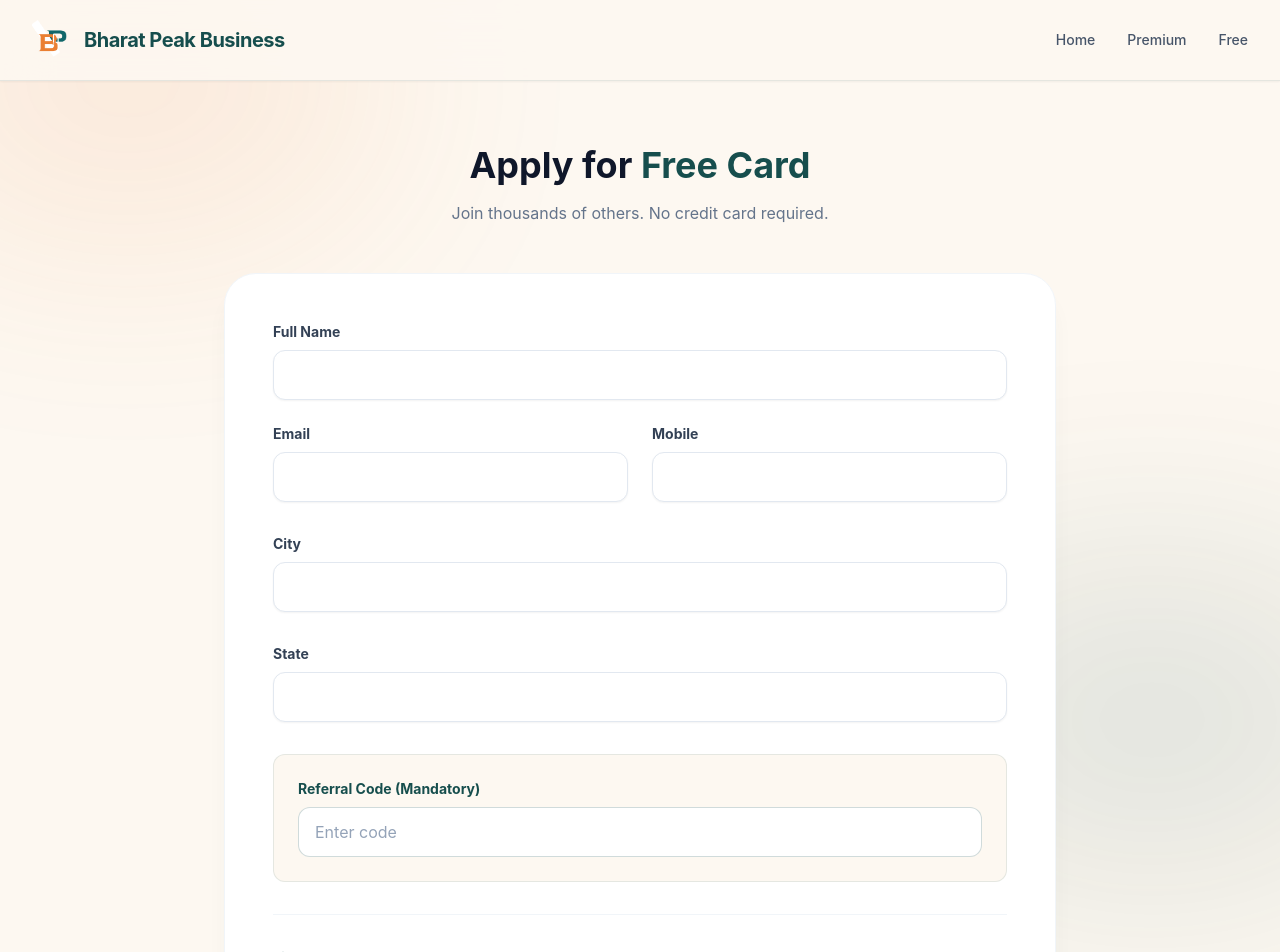
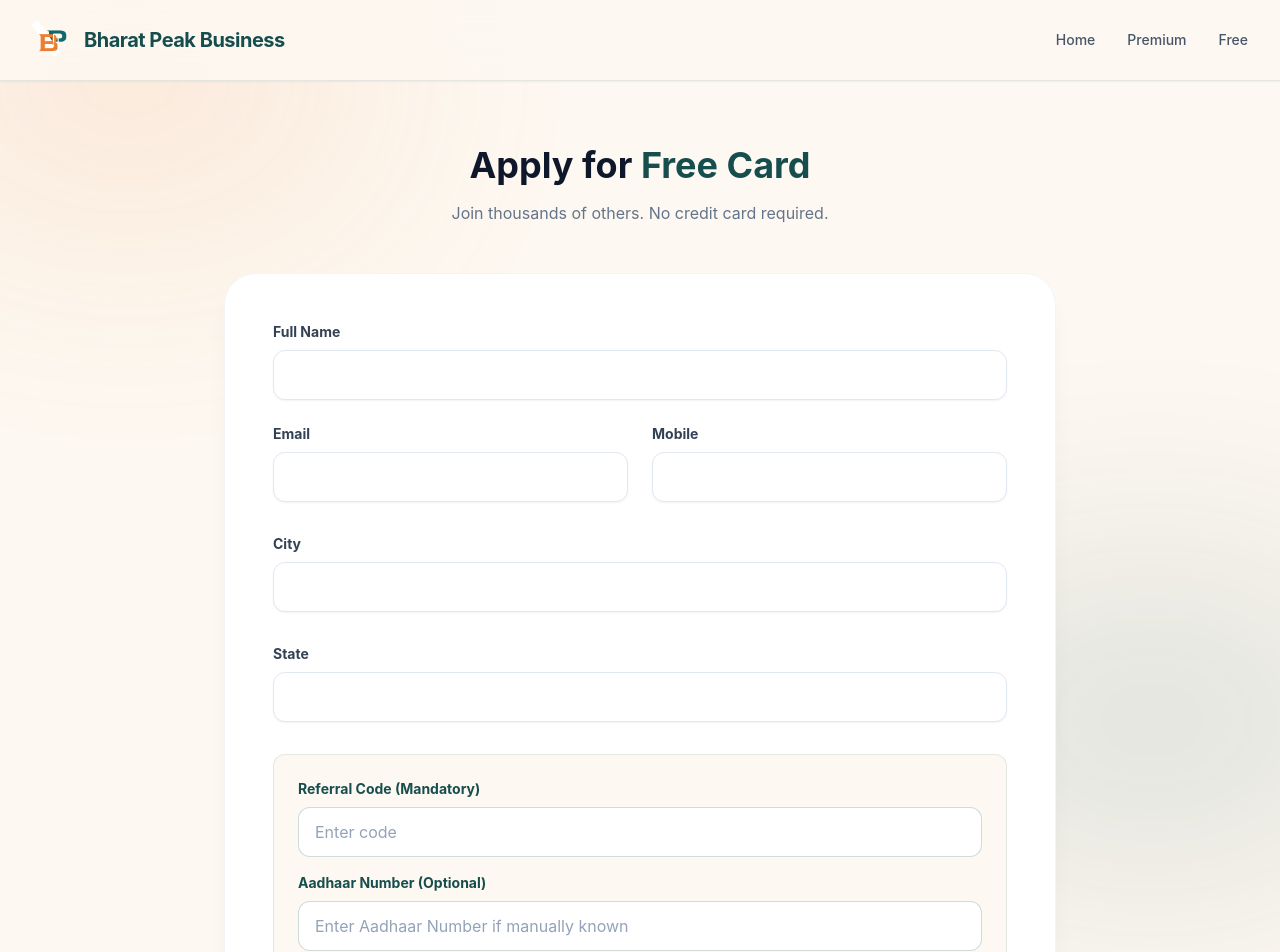
Before and after one commit to Danaemisdan/DigitalCard, a React (Vite) app: page /apply/free in a window 1280 px wide. Shown: the top 952 px of the page. Built offline with nearby package versions, Linux system fonts and the light colour scheme; no server answers.

Commit message:
Enhancement: Added optional manual Aadhaar input for PDF fallback

```diff
--- a/src/pages/FreeForm.jsx
+++ b/src/pages/FreeForm.jsx
@@ -267,7 +267,8 @@ const FreeForm = () => {
                     </div>
 
 
-                    <div className="bg-brand-cream rounded-xl p-6 border border-brand-teal/10">
+                    <div className="bg-brand-cream rounded-xl p-6 border border-brand-teal/10 space-y-4">
+                        <div>
                             <label className="block text-sm font-bold text-brand-teal mb-2">Referral Code (Mandatory)</label>
                             <input
                                 type="text"
@@ -278,6 +279,19 @@ const FreeForm = () => {
                                 placeholder="Enter code"
                                 className="bg-white border border-brand-teal/20 text-slate-900 w-full px-4 py-3 rounded-xl focus:border-brand-teal focus:ring-1 focus:ring-brand-teal transition-all placeholder-slate-400"
                             />
+                        </div>
+
+                        <div>
+                            <label className="block text-sm font-bold text-brand-teal mb-2">Aadhaar Number (Optional)</label>
+                            <input
+                                type="text"
+                                name="aadhaarNumber"
+                                value={formData.aadhaarNumber || ''}
+                                onChange={handleChange}
+                                placeholder="Enter Aadhaar Number if manually known"
+                                className="bg-white border border-brand-teal/20 text-slate-900 w-full px-4 py-3 rounded-xl focus:border-brand-teal focus:ring-1 focus:ring-brand-teal transition-all placeholder-slate-400"
+                            />
+                        </div>
                     </div>
 
                     <div className="border-t border-slate-100 pt-8">
--- a/src/pages/PremierForm.jsx
+++ b/src/pages/PremierForm.jsx
@@ -253,6 +253,17 @@ const PremierForm = () => {
                                         placeholder="+91 9876543210"
                                     />
                                 </div>
+                                <div>
+                                    <label className="block text-sm font-bold text-slate-700 mb-2">Aadhaar Number (Optional)</label>
+                                    <input
+                                        type="text"
+                                        name="aadhaarNumber"
+                                        value={formData.aadhaarNumber || ''}
+                                        onChange={handleChange}
+                                        className="glass-input w-full px-4 py-3 rounded-xl focus:border-brand-orange focus:ring-brand-orange"
+                                        placeholder="Enter if known manually"
+                                    />
+                                </div>
 
                             </div>
 
```
Lines whose indentation alone changed are shown as unchanged.
